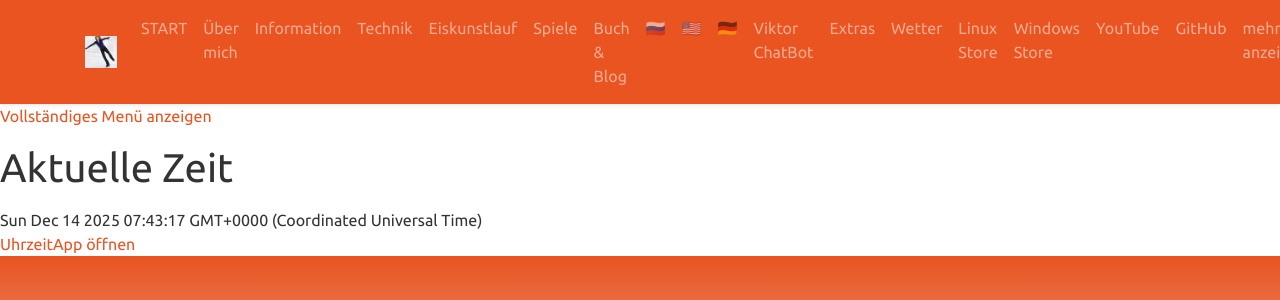
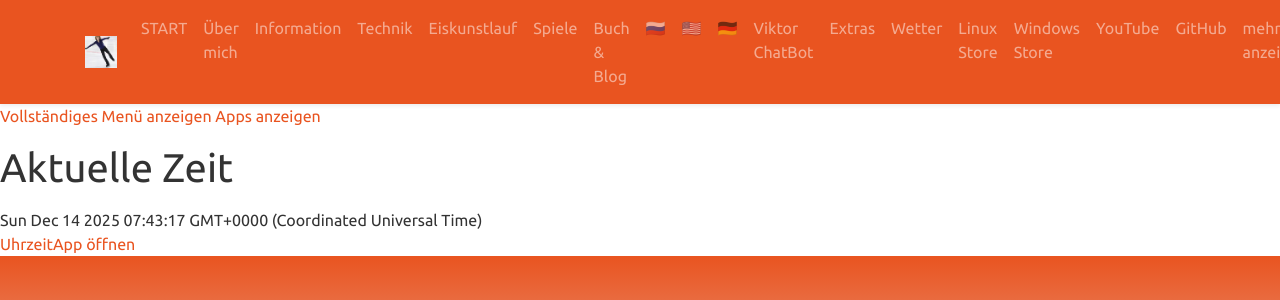
Before and after one commit to viktor-chiarcos/viktor-chiarcos.github.io, a Jekyll site: the page built from index.md, in a window 1280 px wide and 900 px high. Shown: the top 300 px of the window. Built offline with Jekyll 4.4.1, drawn with Linux system fonts in a browser that asks for light colours.

Commit message:
Add link to view apps in default layout

```diff
--- a/_layouts/default.html
+++ b/_layouts/default.html
@@ -28,6 +28,7 @@
     <!-- page content -->
     <main class="page-content" role="main">
       <a href="/menu" colour="green">Vollständiges Menü anzeigen</a>
+      <a href="/apps" colour="green">Apps anzeigen</a>
       <h1>Aktuelle Zeit</h1>
 <main>
 		<time aria-current="date" id="zeit"></time>
```
